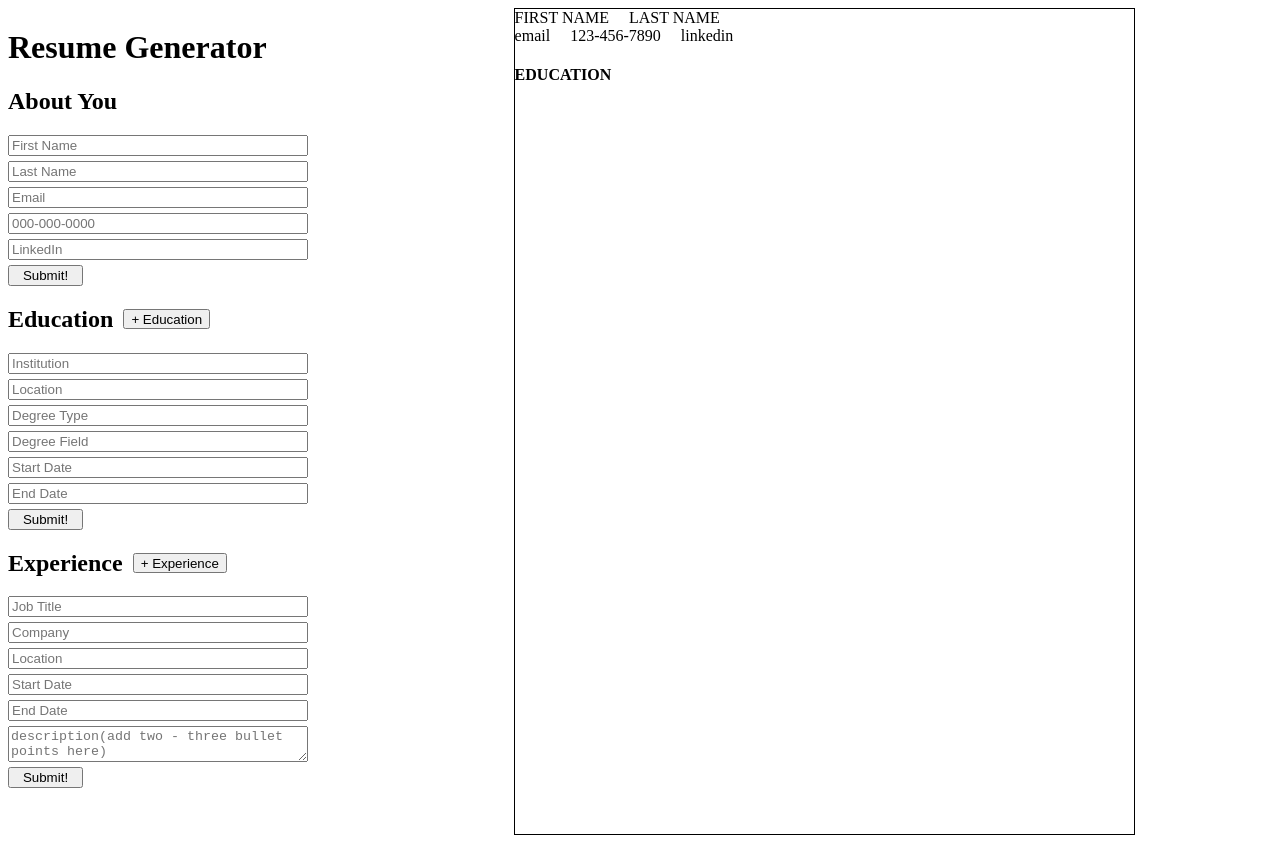
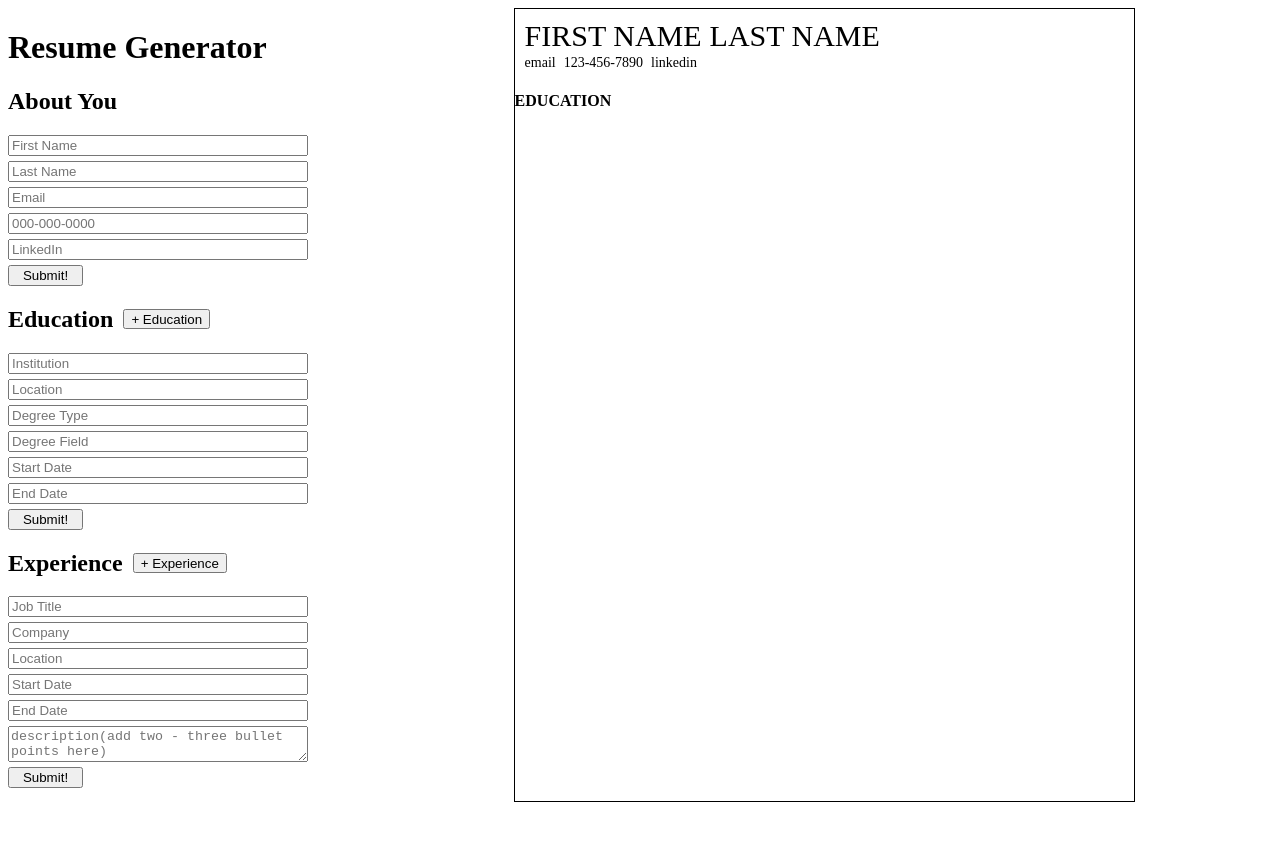
Before and after one commit to olvbrntly/resume-generator, a React (Create React App) app: page / in a window 1280 px wide. After the commit the page ends 810 px from the top, so only its background shows below. Built offline with nearby package versions, Linux system fonts and the light colour scheme.

Commit message:
styled about portion on resume

```diff
--- a/src/components/Resume.css
+++ b/src/components/Resume.css
@@ -1,15 +1,26 @@
 .resume{
     border:1px solid black;
-    height:825px;
+    height: 99vh;
     width:619px;
 }
 
+/* ---------- ABOUT PORTION OF RESUME ------------ */
 .full-name{
     display:flex;
-    gap:20px;
+    gap:8px;
+    font-size:30px;
+    margin: 10px 0 0 10px;
+
+}
+.bar-deco{
+    border:1px solid black;
+    margin:1px 10px 1px 10px;
+}
+.contact-info{
+    display:flex;
+    font-size:14px;
+    gap:8px;
+    margin:2px 0 0 10px
 }
 
-.contact-info{
-    display:flex;
-    gap:20px;
-}
+/* ----------- EDUCATION PORTION OF RESUME ---------- */
```
